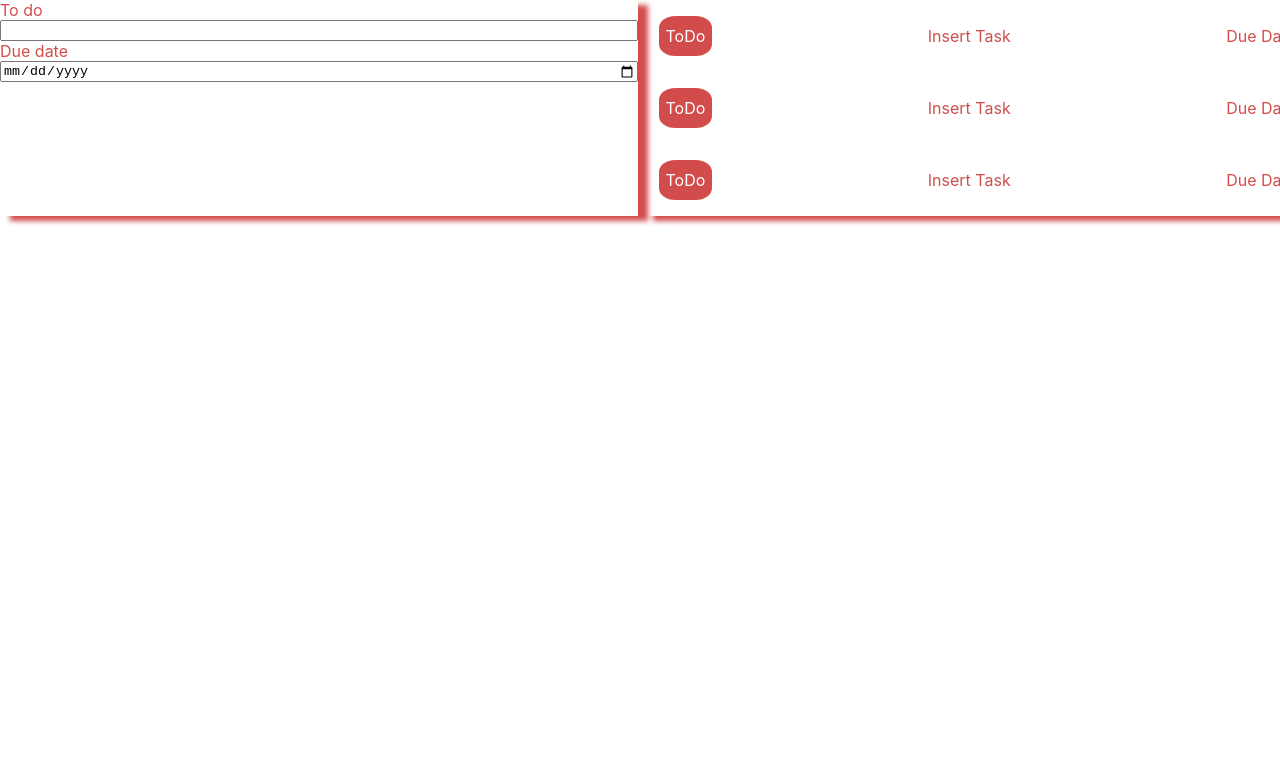
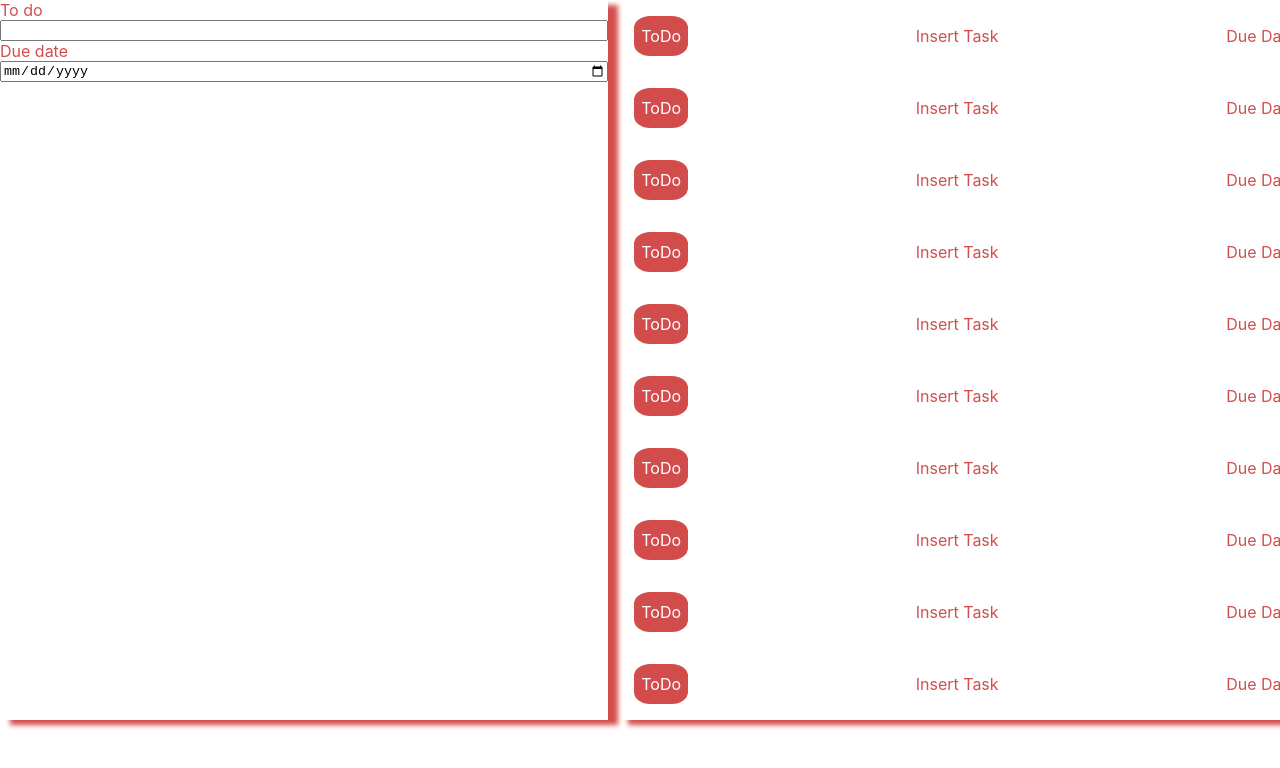
Before and after one commit to Mount-Blanc/To-do-list, a React (Create React App) app: page / in a window 1280 px wide. Shown: the top 768 px of the page. Built offline with nearby package versions, Linux system fonts and the light colour scheme.

Commit message:
grid error

```diff
--- a/src/App.css
+++ b/src/App.css
@@ -1,5 +1,10 @@
 .App {
   display:grid;
-  grid-template-columns: repeat(2, 1fr);
-  grid-gap:5px;
+    grid-template-columns: auto auto;
+    grid-template-rows: 1fr 1fr;
+
+    grid-gap: 10px;
 }
+.Task-grid {
+  grid-row: 1 / 3;
+}
--- a/src/App.js
+++ b/src/App.js
@@ -10,7 +10,14 @@ function App() {
       <Card>
       <Form></Form>
       </Card>
-      <Card>
+      <Card className='Task-grid'>
+        <Tasks></Tasks>
+        <Tasks></Tasks>
+        <Tasks></Tasks>
+        <Tasks></Tasks>
+        <Tasks></Tasks>
+        <Tasks></Tasks>
+        <Tasks></Tasks>
         <Tasks></Tasks>
         <Tasks></Tasks>
         <Tasks></Tasks>
```
